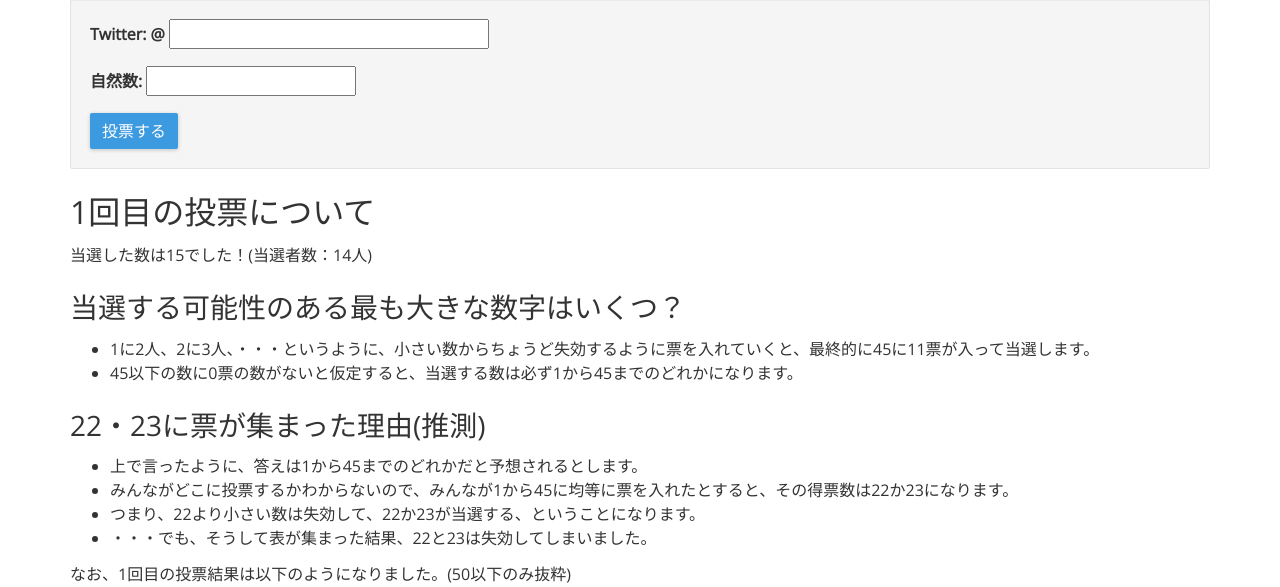
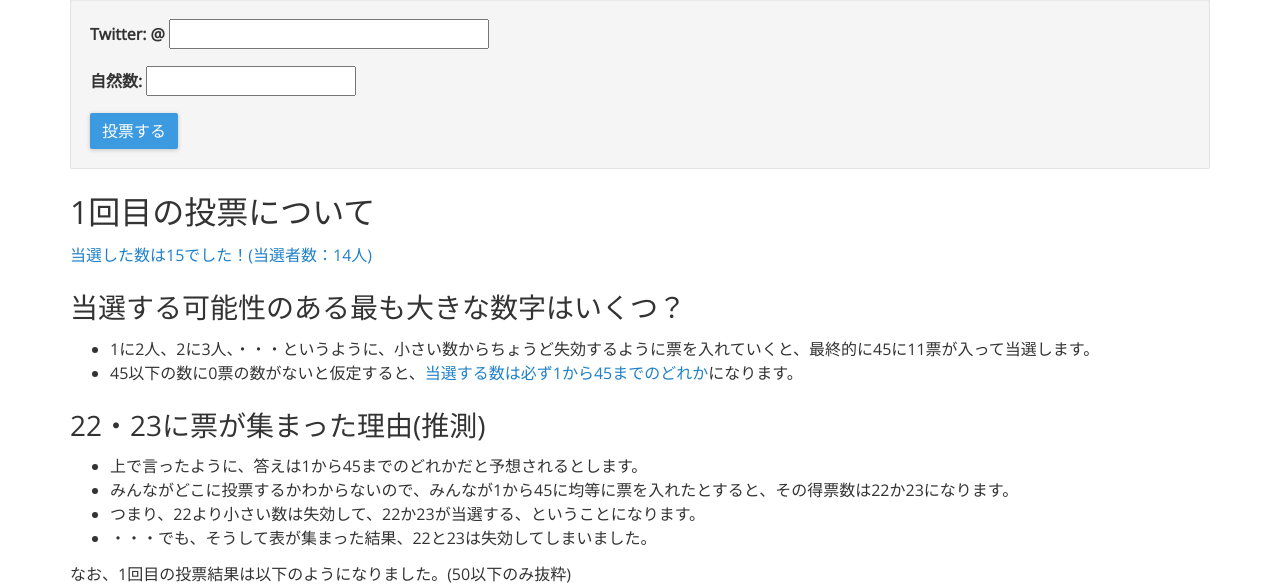
Before and after one commit to Iruyan-Zak/million_n_challenge, a Flask app: page / in a window 1280 px wide. Shown: the part 462-1049 px from the top of the page. Run offline with Flask 2, Linux system fonts and the light colour scheme; data that the repository does not hold is empty; some libraries are stand-ins or nearby versions.

Commit message:
文字の強調

```diff
--- a/templates/index.html
+++ b/templates/index.html
@@ -54,11 +54,11 @@
 
     <div>
         <h1>1回目の投票について</h1>
-        <p class="info">当選した数は15でした！(当選者数：14人)</p>
+        <p class="text-info">当選した数は15でした！(当選者数：14人)</p>
         <h2>当選する可能性のある最も大きな数字はいくつ？</h2>
         <ul>
             <li>1に2人、2に3人、・・・というように、小さい数からちょうど失効するように票を入れていくと、最終的に45に11票が入って当選します。</li>
-            <li>45以下の数に0票の数がないと仮定すると、当選する数は必ず1から45までのどれかになります。</li>
+            <li>45以下の数に0票の数がないと仮定すると、<span class="text-info">当選する数は必ず1から45までのどれか</span>になります。</li>
         </ul>
         <h2>22・23に票が集まった理由(推測)</h2>
         <ul>
```
